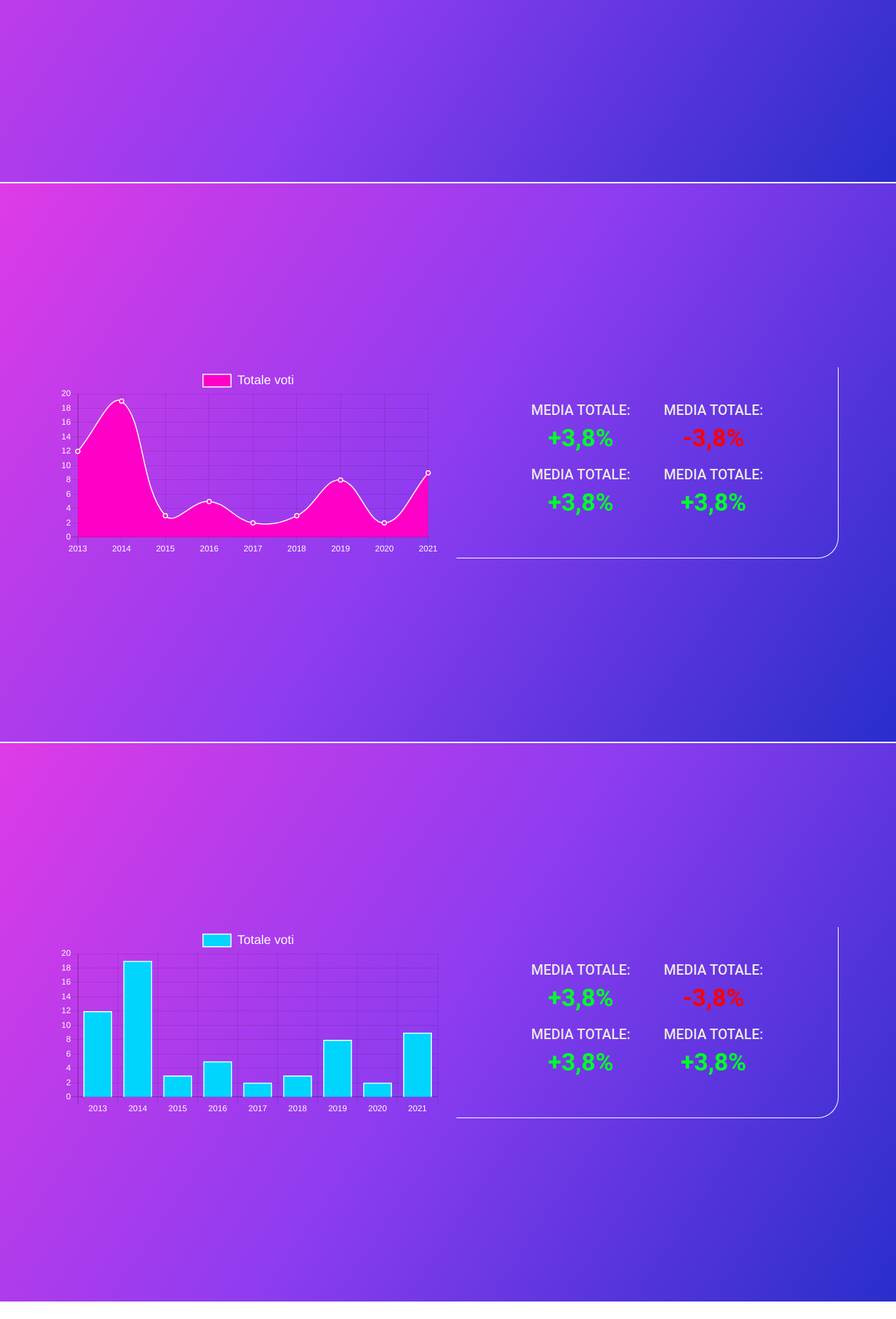
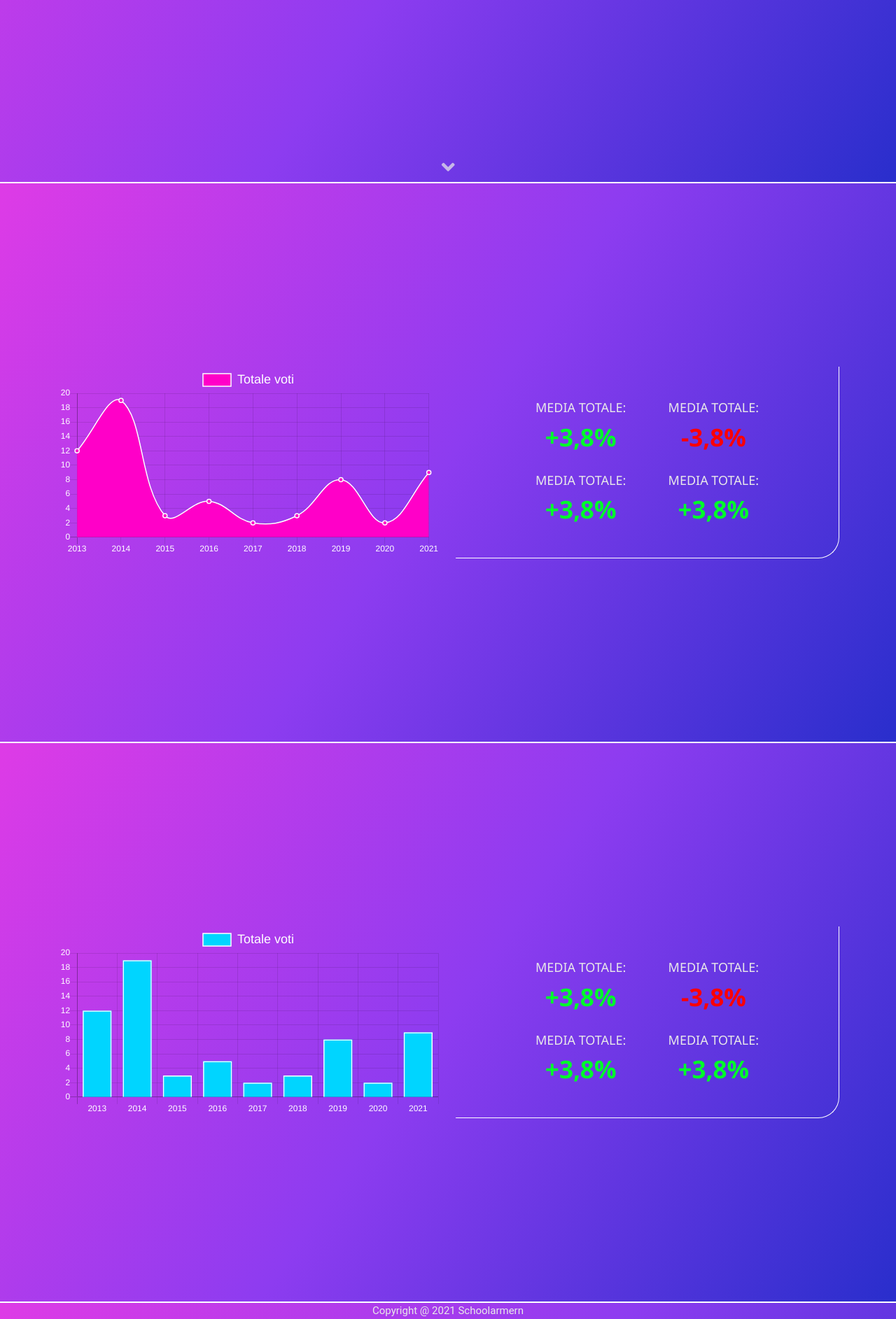
Before and after one commit to scholarStats/Webapp, a React (Create React App) app in the folder app_frontend/: page /Year/1 in a window 1280 px wide. Shown: the part 538-2423 px from the top of the page at 70% size. Before the commit the page ends 2400 px from the top, so only its background shows below. Built offline with nearby package versions, Linux system fonts and the light colour scheme.

Commit message:
Added footer and arrow

```diff
--- a/app_frontend/public/css/screen.css
+++ b/app_frontend/public/css/screen.css
@@ -11,6 +11,12 @@ and (max-width : 768px) {
     }
 
     #statcard {
+        margin: 0 auto;
+        border: 1px solid rgb(230, 230, 230);
+        border-radius: 8px;
+        background-color: rgb(31, 31, 31);
+        width: 100%;
+        padding: 30px;
         margin-top: 20px;
     }
 
@@ -27,10 +33,14 @@ and (max-width : 989px) and (min-width : 769px) {
     #span {
         padding: 30px;
     }
-
 }
 
 /* Desktops and laptops ----------- */
 @media only screen
 and (min-width : 990px) {
+    #statcard {
+        border-right: 1px solid white;
+        border-bottom: 1px solid white;
+        border-bottom-right-radius: 30px;
+    }
 }
--- a/app_frontend/public/css/style.css
+++ b/app_frontend/public/css/style.css
@@ -144,9 +144,6 @@ section {
     justify-content: center;
     width: 100%;
     height: 100%;
-    border-right: 1px solid white;
-    border-bottom: 1px solid white;
-    border-bottom-right-radius: 30px;
 }
 
 .ele {
@@ -165,3 +162,16 @@ section {
     font-size: 35px;
     font-weight: 700;
 }
+
+#arrowCont {
+    position: absolute;
+    bottom: 0;
+    left: 0;
+    right: 0;
+    margin-left: 0;
+    margin-right: 0;
+}
+
+#arrowCont #arrowIcon{
+    font-size: 2rem;
+}
--- a/app_frontend/public/index.html
+++ b/app_frontend/public/index.html
@@ -5,7 +5,12 @@
   <meta charset="utf-8" />
   <meta name="viewport" content="width=device-width,initial-scale=1,maximum-scale=1">
   <link href="https://cdn.jsdelivr.net/npm/bootstrap@5.0.0-beta2/dist/css/bootstrap.min.css" rel="stylesheet"
-    integrity="sha384-BmbxuPwQa2lc/FVzBcNJ7UAyJxM6wuqIj61tLrc4wSX0szH/Ev+nYRRuWlolflfl" crossorigin="anonymous">
+    integrity="sha384-BmbxuPwQa2lc/FVzBcNJ7UAyJxM6wuqIj61tLrc4wSX0szH/Ev+nYRRuWlolflfl"
+    crossorigin="anonymous">
+  <link rel="stylesheet" href="https://cdnjs.cloudflare.com/ajax/libs/font-awesome/5.15.3/css/all.min.css"
+    integrity="sha512-iBBXm8fW90+nuLcSKlbmrPcLa0OT92xO1BIsZ+ywDWZCvqsWgccV3gFoRBv0z+8dLJgyAHIhR35VZc2oM/gI1w=="
+    crossorigin="anonymous" />
+  <link rel="stylesheet" href="https://www.w3schools.com/w3css/4/w3.css">
 
   <script defer src="https://cdn.jsdelivr.net/npm/@popperjs/core@2.6.0/dist/umd/popper.min.js"
     integrity="sha384-KsvD1yqQ1/1+IA7gi3P0tyJcT3vR+NdBTt13hSJ2lnve8agRGXTTyNaBYmCR/Nwi"
--- a/app_frontend/src/Components/Year.jsx
+++ b/app_frontend/src/Components/Year.jsx
@@ -75,7 +75,7 @@ function createChartLine() {
                 }
             },
             animation: {
-                duration:3000,
+                duration: 3000,
             },
             scales: {
                 yAxes: [{
@@ -112,7 +112,7 @@ function createChartBar() {
         },
         options: {
             animation: {
-                duration:3000,
+                duration: 3000,
             },
             legend: {
                 labels: {
@@ -181,7 +181,11 @@ export default class Year extends Component {
                             </div>
                         </div>
                     </div>
+                    <div className="" align="center" id="arrowCont">
+                        <a className="w3-animate-fading" href="#2" id="arrowIcon"><i class="fas fa-angle-down"></i></a>
+                    </div>
                 </section>
+                <a name="2"></a>
                 <section id="chartSection">
                     <div className="container">
                         <div className="row" align="center">
@@ -244,6 +248,11 @@ export default class Year extends Component {
                         </div>
                     </div>
                 </section>
+                <footer id="bottom" class="text-center">
+                    <div class="col-12">
+                        <p>Copyright @ 2021 Schoolarmern</p>
+                    </div>
+                </footer>
             </div>
         )
     };
```
